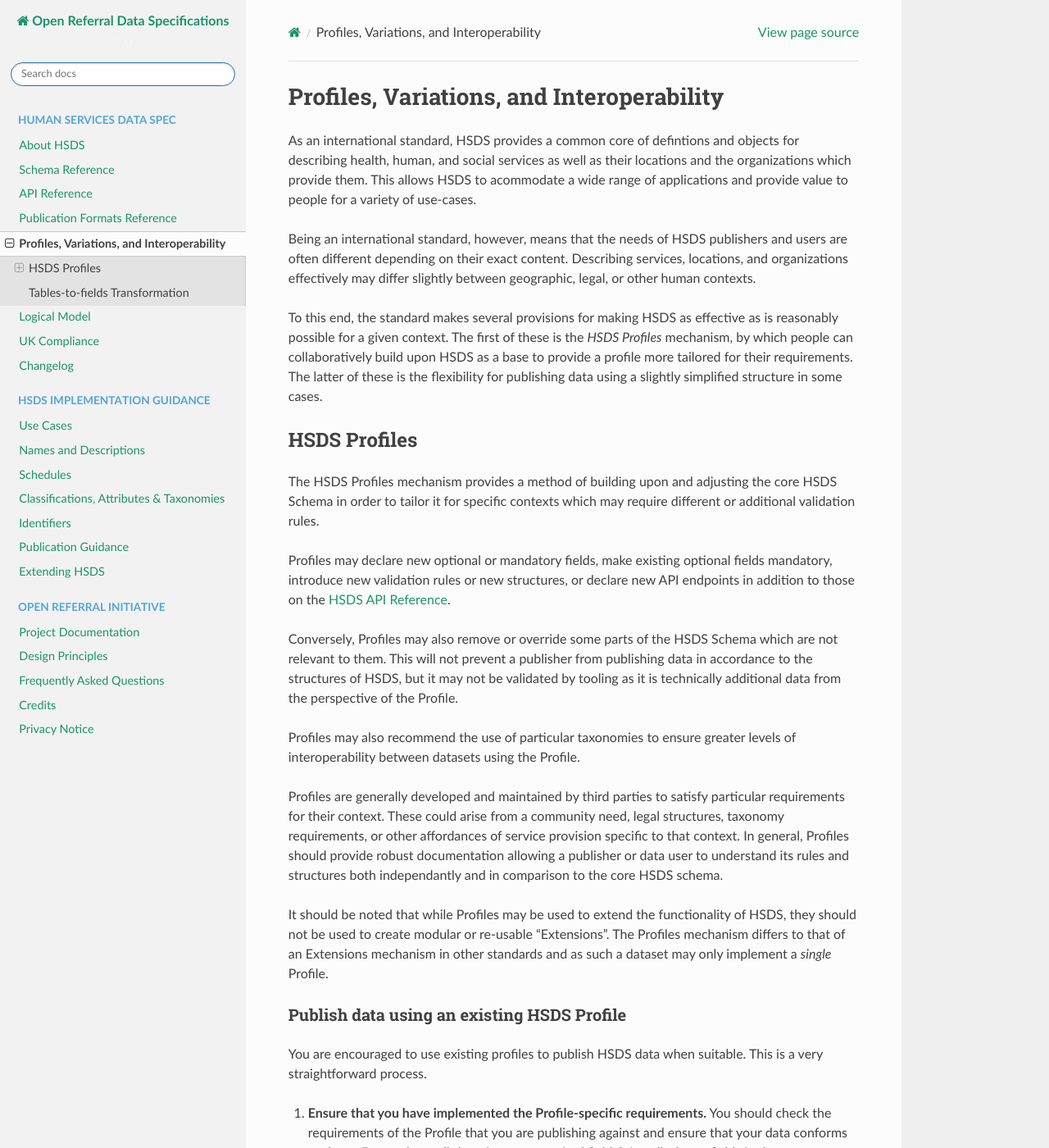
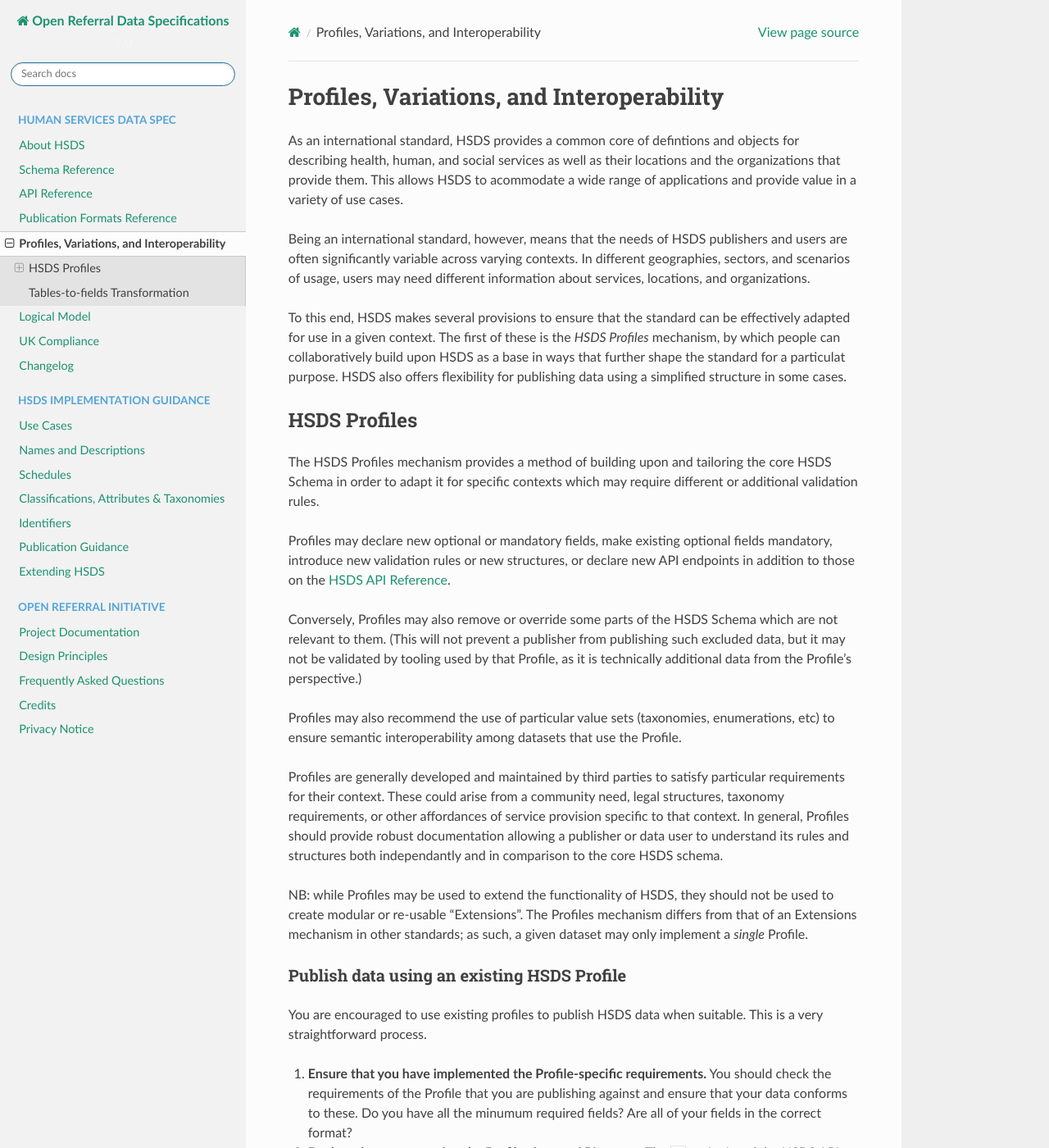
Before and after one commit to openreferral/specification, a Sphinx documentation site: the page built from docs/hsds/variations_interoperability.md, in a window 1280 px wide and 1400 px high. Shown: the whole window at 82% size. Built offline with Sphinx 7.4.7 and the Read the Docs theme 2.0.0, drawn with Linux system fonts in a browser that asks for light colours; a script that is not in the unit is left out; comment, search, counter and statistics services are not loaded; some of the changed text lies outside the part shown.

Commit message:
Update variations_interoperability.md
minor copy-editing

```diff
--- a/docs/hsds/variations_interoperability.md
+++ b/docs/hsds/variations_interoperability.md
@@ -1,26 +1,26 @@
 Profiles, Variations, and Interoperability
 =============================
 
-As an international standard, HSDS provides a common core of defintions and objects for describing health, human, and social services as well as their locations and the organizations which provide them. This allows HSDS to acommodate a wide range of applications and provide value to people for a variety of use-cases.
+As an international standard, HSDS provides a common core of defintions and objects for describing health, human, and social services as well as their locations and the organizations that provide them. This allows HSDS to acommodate a wide range of applications and provide value in a variety of use cases.
 
-Being an international standard, however, means that the needs of HSDS publishers and users are often different depending on their exact content. Describing services, locations, and organizations effectively may differ slightly between geographic, legal, or other human contexts.
+Being an international standard, however, means that the needs of HSDS publishers and users are often significantly variable across varying contexts. In different geographies, sectors, and scenarios of usage, users may need different information about services, locations, and organizations.
 
-To this end, the standard makes several provisions for making HSDS as effective as is reasonably possible for a given context. The first of these is the *HSDS Profiles* mechanism, by which people can collaboratively build upon HSDS as a base to provide a profile more tailored for their requirements. The latter of these is the flexibility for publishing data using a slightly simplified structure in some cases.
+To this end, HSDS makes several provisions to ensure that the standard can be effectively adapted for use in a given context. The first of these is the *HSDS Profiles* mechanism, by which people can collaboratively build upon HSDS as a base in ways that further shape the standard for a particulat purpose. HSDS also offers flexibility for publishing data using a simplified structure in some cases.
 
 
 ## HSDS Profiles
 
-The HSDS Profiles mechanism provides a method of building upon and adjusting the core HSDS Schema in order to tailor it for specific contexts which may require different or additional validation rules.
+The HSDS Profiles mechanism provides a method of building upon and tailoring the core HSDS Schema in order to adapt it for specific contexts which may require different or additional validation rules.
 
 Profiles may declare new optional or mandatory fields, make existing optional fields mandatory, introduce new validation rules or new structures, or declare new API endpoints in addition to those on the [HSDS API Reference](api_reference).
 
-Conversely, Profiles may also remove or override some parts of the HSDS Schema which are not relevant to them. This will not prevent a publisher from publishing data in accordance to the structures of HSDS, but it may not be validated by tooling as it is technically additional data from the perspective of the Profile.
+Conversely, Profiles may also remove or override some parts of the HSDS Schema which are not relevant to them. (This will not prevent a publisher from publishing such excluded data, but it may not be validated by tooling used by that Profile, as it is technically additional data from the Profile's perspective.)
 
-Profiles may also recommend the use of particular taxonomies to ensure greater levels of interoperability between datasets using the Profile.
+Profiles may also recommend the use of particular value sets (taxonomies, enumerations, etc) to ensure semantic interoperability among datasets that use the Profile.
 
 Profiles are generally developed and maintained by third parties to satisfy particular requirements for their context. These could arise from a community need, legal structures, taxonomy requirements, or other affordances of service provision specific to that context. In general, Profiles should provide robust documentation allowing a publisher or data user to understand its rules and structures both independantly and in comparison to the core HSDS schema.
 
-It should be noted that while Profiles may be used to extend the functionality of HSDS, they should not be used to create modular or re-usable "Extensions". The Profiles mechanism differs to that of an Extensions mechanism in other standards and as such a dataset may only implement a *single* Profile.
+NB: while Profiles may be used to extend the functionality of HSDS, they should not be used to create modular or re-usable "Extensions". The Profiles mechanism differs from that of an Extensions mechanism in other standards; as such, a given dataset may only implement a *single* Profile.
 
 ### Publish data using an existing HSDS Profile
 
```
Also changed, not shown: other parts of docs/hsds/variations_interoperability.md (+1 -1 lines).
